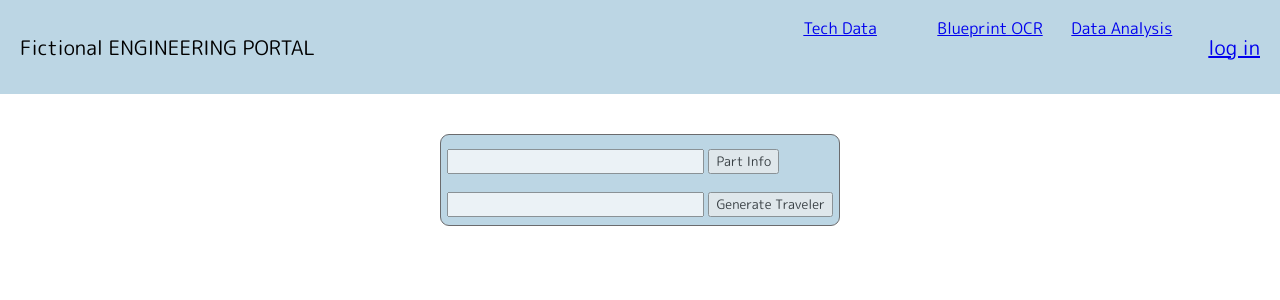
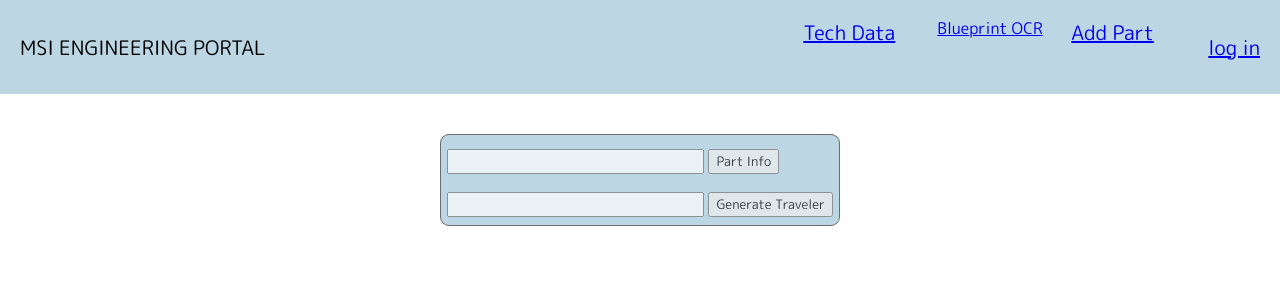
Before and after one commit to WillDavis6/cleaned_engineering_portal, a Flask app: page / in a window 1280 px wide. Shown: the top 300 px of the page. Run offline with Flask 3, Linux system fonts and the light colour scheme.

Commit message:
added add new part page, remobed search bar from all pages

```diff
--- a/app.py
+++ b/app.py
@@ -1,4 +1,4 @@
-from flask import Flask, request, render_template, flash, session, url_for
+from flask import Flask, request, render_template, flash, redirect, url_for
 from flask_debugtoolbar import DebugToolbarExtension
 from data_search import find_part, material_flags, finishing_numbers, heat_treat_search, form_tool_search, fabricate, stamp, mirror_t_or_f, find_execption, find_image, inplant
 from data_search_class import DataSearchclass
@@ -21,6 +21,10 @@ def home():
 
     return render_template("index.html")
 
+@app.route('/new_part_entry', methods=['GET', 'POST'])
+def new_part():
+
+    return render_template('new_part_entry.html')
 
 @app.route('/search_database_for_', methods=['GET', 'POST'])
 def post_data():
@@ -63,6 +67,7 @@ def post_data():
         flash(f"{part_number} was not found in database", 'failure')
         return  render_template(
         "search.html",
+        image_file= '/images/' + "../images/35-8227-204.jpeg",
         part_num = "",
         part_data="",
         )
--- a/templates/index.html
+++ b/templates/index.html
@@ -3,7 +3,7 @@
 <head>
     <meta charset="UTF-8">
     <meta name="viewport" content="width=device-width, initial-scale=1.0">
-    <title>Fictional Engineering Portal</title>
+    <title>MSI Engineering Portal</title>
 
     <link rel="stylesheet" href="/static/styles.css">
     <link rel="preconnect" href="https://fonts.googleapis.com">
@@ -15,11 +15,11 @@
 </head>
 <body>
 <nav>
-    <div class="MSI">Fictional ENGINEERING PORTAL</div>
+    <div class="MSI">MSI ENGINEERING PORTAL</div>
     <div class="nav-links">
-        <a class='tech_data' href="#">Tech Data</a>
+        <a class='Tech Data' href="#">Tech Data</a>
         <a class='blueprint_ocr' href="#">Blueprint OCR</a>
-        <a class='data_analysis' href="#">Data Analysis</a>
+        <a class='Add Part' href="{{ url_for('new_part')}}">Add Part</a>
     </div>
     <div class="user">
         <a class='user_log_in' href="#">log in</a>
@@ -29,6 +29,8 @@
 </nav>
 
 
+
+    {% block content %}
     <div class="centered-content">
         <div class="search-container">
             <div class="search-bar">
@@ -55,8 +57,6 @@
         </section>
         {% endif %}
         {% endwith  %}
-    {% block content %}
-
     <div> {{part_num}}</div>
     <div> {{part_data}}</div>
 
```
Also changed, not shown: templates/search.html (+28 -1 lines), templates/trav.html (+29 -1 lines). Lines whose indentation alone changed are shown as unchanged.
